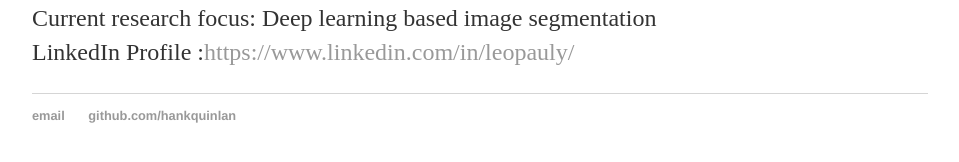
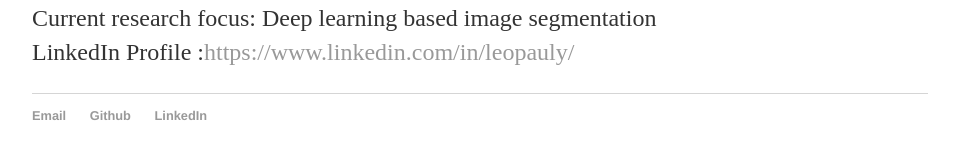
Before and after one commit to leopauly/leopauly.github.io, a Jekyll site: the page built from index.html, in a window 1280 px wide. Shown: the part 267-429 px from the top of the page, without its empty margins (160-1119 px from the left). Built offline with Jekyll 4.4.1, drawn with Linux system fonts in a browser that asks for light colours.

Commit message:
Update default.html

```diff
--- a/_layouts/default.html
+++ b/_layouts/default.html
@@ -25,8 +25,9 @@
 
   <footer>
    <ul>
-   <li><a href="mailto:hankquinlanhub@gmail.com">email</a></li>
-   <li><a href="https://github.com/hankquinlan">github.com/hankquinlan</a></li>
+   <li><a href="cnlp@leeds.ac.uk">Email</a></li>
+   <li><a href="https://github.com/leopauly">Github</a></li>
+   <li><a href="https://www.linkedin.com/in/leopauly/">LinkedIn</a></li>
    </ul>
   </footer>
   </body>
```
